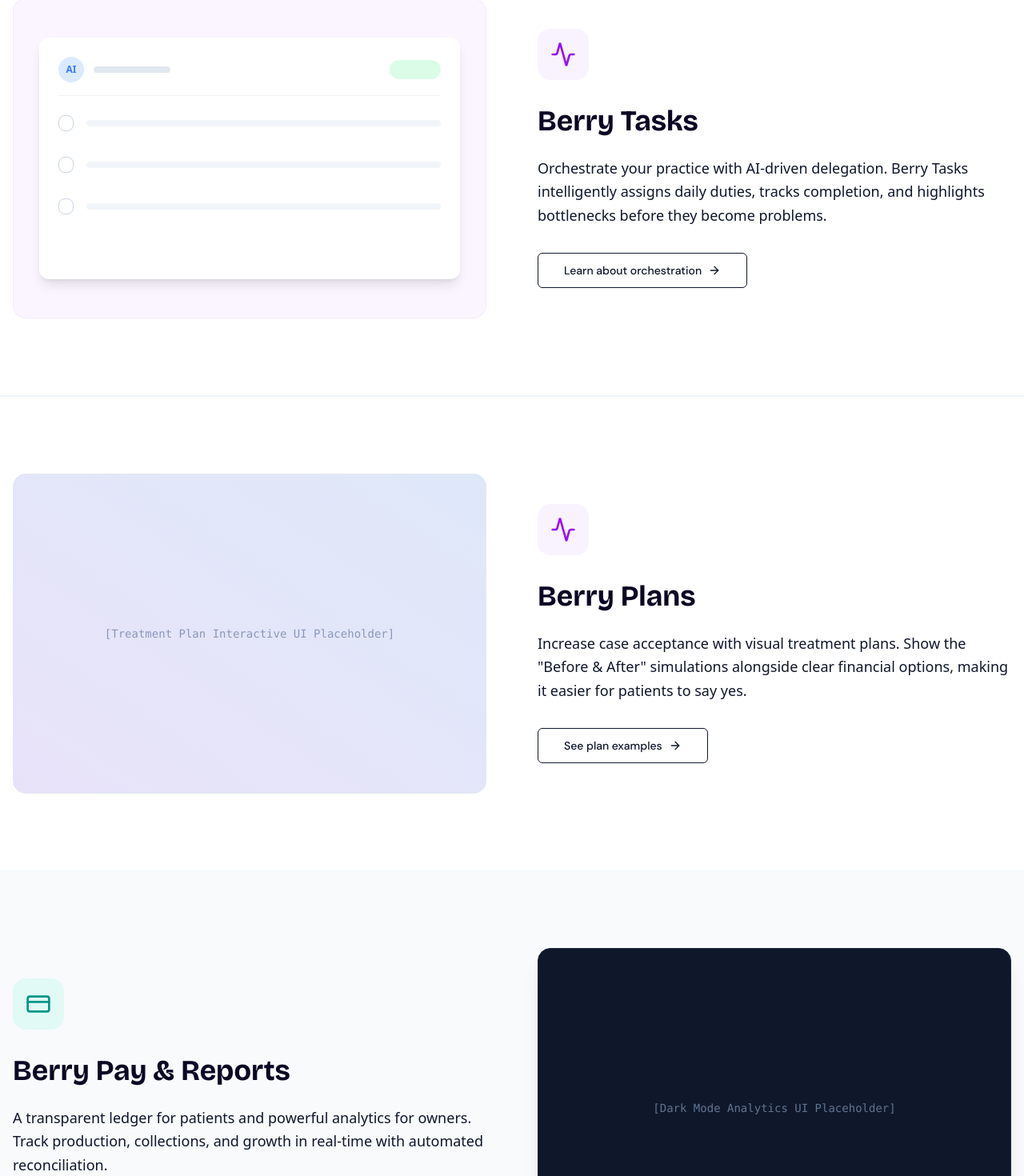
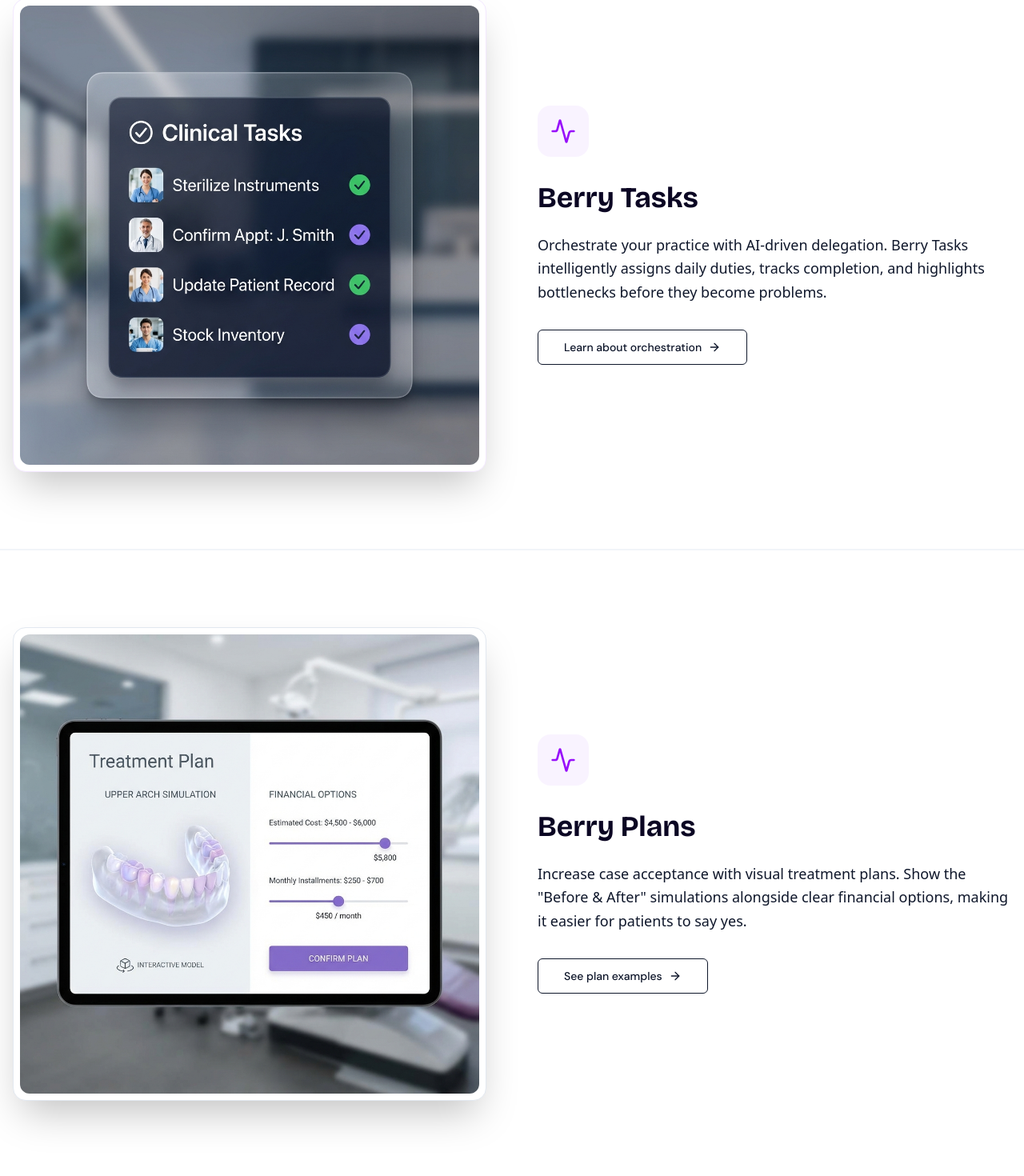
Before and after one commit to ilannit/berry-studio, a React (Vite) app: page /modules in a window 1280 px wide. Shown: the part 1273-2743 px from the top of the page at 80% size. Built offline with nearby package versions, Linux system fonts and the light colour scheme.

Commit message:
feat: replace placeholders with proper asset images in Modules page

```diff
--- a/src/pages/Modules.jsx
+++ b/src/pages/Modules.jsx
@@ -4,6 +4,9 @@
 import { FileText, Activity, CreditCard, ArrowRight } from 'lucide-react';
 import Button from '../components/ui/Button';
 import mobileForms from '../assets/mobile-forms.png';
+import tasksMock from '../assets/tasks-mock.png';
+import plansMock from '../assets/plans-mock.png';
+import analyticsMock from '../assets/analytics-mock.png';
 
 const Modules = () => {
     return (
@@ -91,23 +94,8 @@
                             viewport={{ once: true }}
                             transition={{ duration: 0.8 }}
                         >
-                            <div className="relative rounded-2xl overflow-hidden bg-purple-50 h-[400px] flex items-center justify-center border border-purple-100">
-                                {/* Placeholder for Task UI */}
-                                <div className="absolute inset-x-8 inset-y-12 bg-white rounded-xl shadow-lg p-6 space-y-4">
-                                    <div className="flex items-center gap-3 border-b border-slate-100 pb-4">
-                                        <div className="w-8 h-8 rounded-full bg-blue-100 flex items-center justify-center text-blue-600/80 font-bold text-xs">AI</div>
-                                        <div className="flex-1">
-                                            <div className="h-2 w-24 bg-slate-200 rounded"></div>
-                                        </div>
-                                        <div className="h-6 w-16 bg-green-100 rounded-full"></div>
-                                    </div>
-                                    {[1, 2, 3].map(i => (
-                                        <div key={i} className="flex items-center gap-4 py-2">
-                                            <div className="w-5 h-5 rounded border border-slate-300"></div>
-                                            <div className="h-2 w-full bg-slate-100 rounded"></div>
-                                        </div>
-                                    ))}
-                                </div>
+                            <div className="relative rounded-2xl overflow-hidden shadow-2xl border border-purple-100 bg-white p-2">
+                                <img src={tasksMock} alt="Berry Tasks Orchestration" className="w-full h-auto rounded-xl" />
                             </div>
                         </motion.div>
 
@@ -145,9 +133,8 @@
                             viewport={{ once: true }}
                             transition={{ duration: 0.8 }}
                         >
-                            <div className="relative rounded-2xl overflow-hidden bg-slate-100 h-[400px] flex items-center justify-center border border-slate-200">
-                                <p className="text-slate-400 font-mono text-sm">[Treatment Plan Interactive UI Placeholder]</p>
-                                <div className="absolute inset-0 bg-gradient-to-tr from-purple-500/10 to-blue-500/10 mix-blend-multiply"></div>
+                            <div className="relative rounded-2xl overflow-hidden shadow-2xl border border-slate-200 bg-white p-2">
+                                <img src={plansMock} alt="Treatment Planning UI" className="w-full h-auto rounded-xl" />
                             </div>
                         </motion.div>
 
@@ -185,8 +172,8 @@
                             viewport={{ once: true }}
                             transition={{ duration: 0.8 }}
                         >
-                            <div className="relative rounded-2xl overflow-hidden bg-slate-900 h-[400px] flex items-center justify-center border border-slate-800 shadow-xl">
-                                <p className="text-slate-500 font-mono text-sm">[Dark Mode Analytics UI Placeholder]</p>
+                            <div className="relative rounded-2xl overflow-hidden shadow-2xl border border-slate-800 bg-slate-900 p-2">
+                                <img src={analyticsMock} alt="Financial Analytics Dashboard" className="w-full h-auto rounded-xl" />
                             </div>
                         </motion.div>
 
@@ -197,7 +184,7 @@
                             viewport={{ once: true }}
                             transition={{ duration: 0.8 }}
                         >
-                            <div className="w-16 h-16 bg-teal-100/50 rounded-2xl flex items-center justify-center text-teal-600 mb-8">
+                            <div className="w-16 h-16 bg-purple-100/50 rounded-2xl flex items-center justify-center text-purple-600 mb-8">
                                 <CreditCard size={32} />
                             </div>
                             <h2 className="text-3xl lg:text-4xl font-bold text-heading mb-6">Berry Pay & Reports</h2>
```
